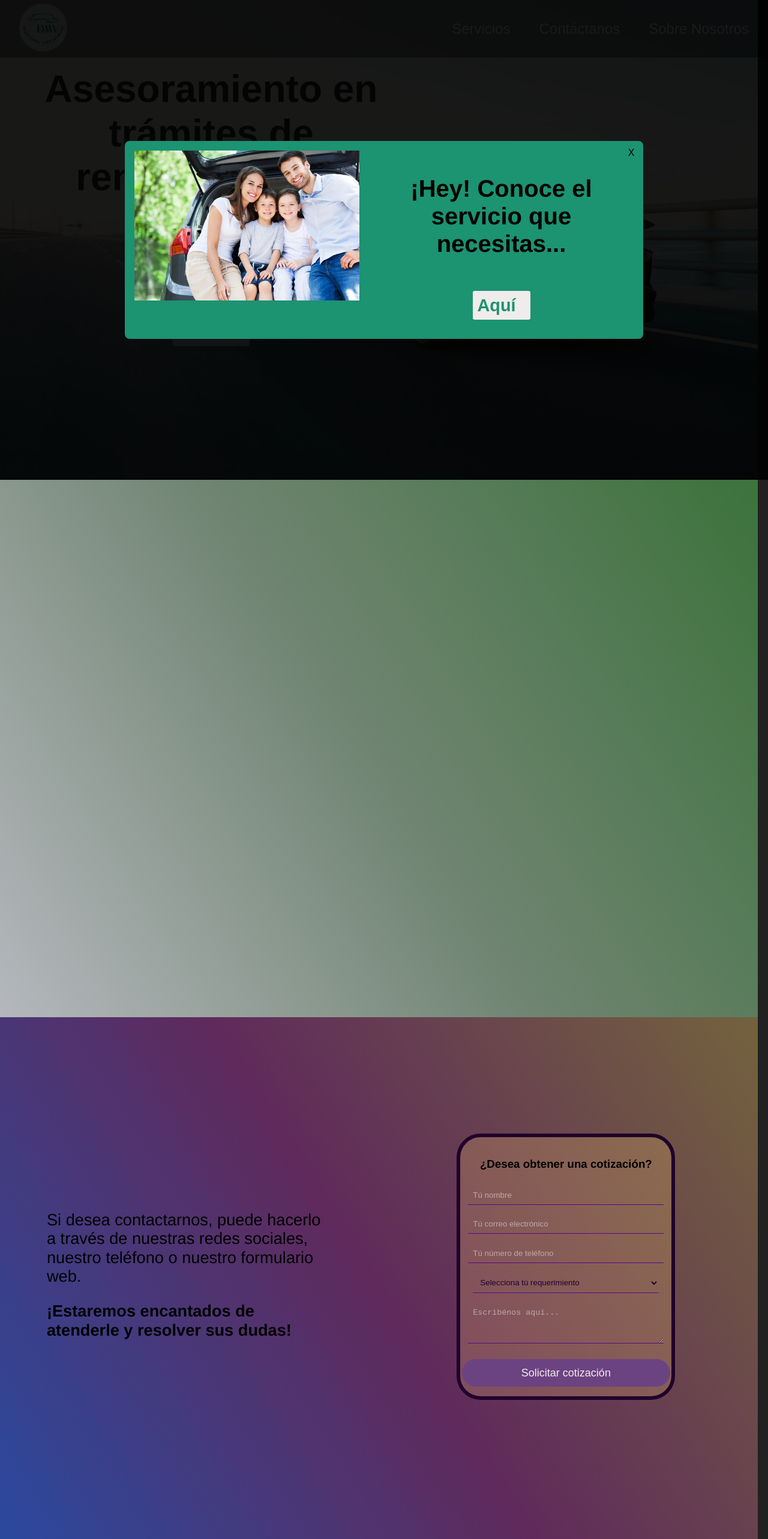
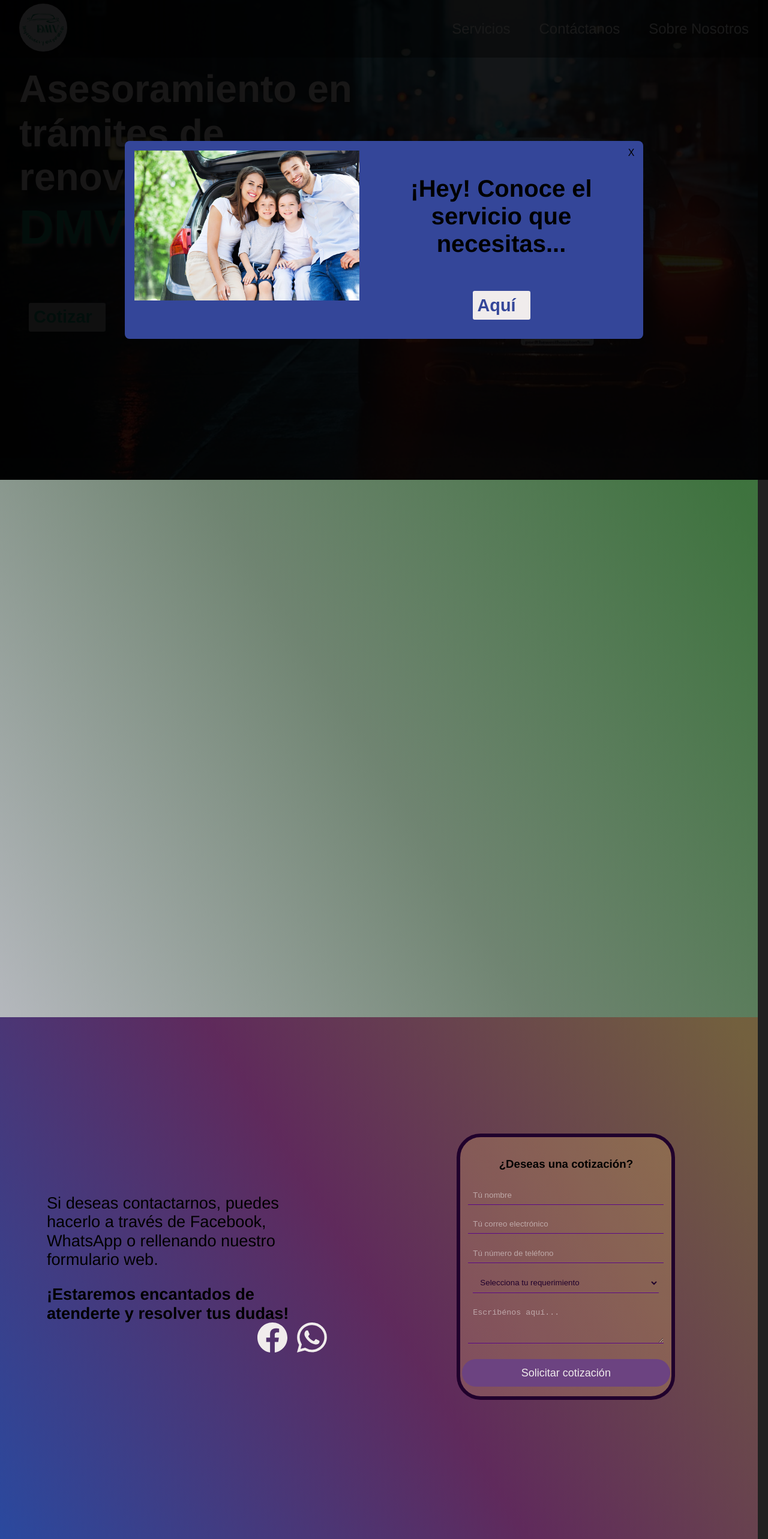
Before and after one commit to LeonardoMontilla74/dmv, a Next.js app: page / in a window 1280 px wide. Shown: the top 2566 px of the page at 60% size. Built offline with nearby package versions, Linux system fonts and the light colour scheme.

Commit message:
Cambios en el diseño

```diff
--- a/app/globals.css
+++ b/app/globals.css
@@ -4,7 +4,8 @@
   --color-letter: #f0ecec;
 
   /* ----------- Welcome ------------ */
-  --background-card: #1C9371;
+  --background-card: #344699;
+  --color-logo: #1C9371;
 
   /* ----------- form ------------ */
   --background-form: #20002c;
--- a/components/About.tsx
+++ b/components/About.tsx
@@ -10,12 +10,12 @@ export default function About() {
       <section className={styles.container}>
         <div className={styles.cardAbout}>
           <p>Somos una empresa que ofrece servicios de asesoría sobre seguros, dmv, inspecciones
-            y placas temporales en Estados Unidos. . Nos enorgullece ofrecer un servicio
+            y placas temporales en Estados Unidos. Nos enorgullece ofrecer un servicio
             personalizado y adaptado a las necesidades individuales de cada cliente.
             Contamos con un equipo de profesionales capacitados y con experiencia en el sector,
             que le brindarán la mejor atención y solución a sus
-            necesidades. Nuestra misión es ayudarle a proteger su patrimonio y su tranquilidad,
-            ofreciéndole las mejores opciones de cobertura y precio. Estamos comprometidos con la
+            necesidades. Nuestra misión es ayudarte a proteger tu patrimonio y tu tranquilidad,
+            ofreciéndote las mejores opciones de cobertura y precio. Estamos comprometidos con la
             calidad, la honestidad y la satisfacción de nuestros clientes.
           </p>
         </div>
--- a/components/Contact.tsx
+++ b/components/Contact.tsx
@@ -1,3 +1,5 @@
+import { BsFacebook, BsWhatsapp } from 'react-icons/bs';
+import Link from 'next/link';
 import styles from './Pages.module.css';
 import Form from './Form';
 
@@ -10,11 +12,29 @@ export default function Contact() {
 
       <section className={styles.container}>
         <div className={styles.cardContact}>
-          <p>Si desea contactarnos,
-            puede hacerlo a través de nuestras redes sociales,
-            nuestro teléfono o nuestro formulario web.
+          <p>Si deseas contactarnos,
+            puedes hacerlo a través de Facebook,
+            WhatsApp o rellenando nuestro formulario web.
           </p>
-          <strong>¡Estaremos encantados de atenderle y resolver sus dudas!</strong>
+          <strong>¡Estaremos encantados de atenderte y resolver tus dudas!</strong>
+
+          <div className={styles.socialRed}>
+            <Link
+              href='https://www.facebook.com/profile.php?id=61552049453742'
+              className={styles.link}
+            >
+              <BsFacebook size={50} />
+            </Link>
+
+            <Link
+              href='+584166759414'
+              type='tel'
+              className={styles.link}
+            >
+              <BsWhatsapp size={50} />
+            </Link>
+          </div>
+
         </div>
       </section>
 
--- a/components/Footer.tsx
+++ b/components/Footer.tsx
@@ -13,7 +13,6 @@ export default function Footer() {
         </li>
         <li>
           <Link href='https://www.facebook.com/profile.php?id=61552049453742'
-            target='_blank'
             className={styles.link}
           >
             <BsFacebook size={22} /> {' '}
--- a/components/Form.module.css
+++ b/components/Form.module.css
@@ -43,7 +43,7 @@
   cursor: no-drop;
 }
 
-.input {
+.input, .option {
   width: calc(100% - 10px);
   padding: 8px;
   margin-bottom: 10px;
@@ -55,7 +55,7 @@
   transition: 0.2s;
 }
 
-.input:focus {
+.input:focus, .option:focus {
   border: node;
   border-bottom: 1px solid var(--background-button);
   background-color: transparent;
@@ -64,6 +64,10 @@
 
 .input::placeholder {
   color: var(--color-letter);
+}
+
+.option {
+  background: transparent;
 }
 
 .textarea {
--- a/components/Form.tsx
+++ b/components/Form.tsx
@@ -43,7 +43,7 @@ export default function Form() {
       <form onSubmit={handleSubmit(onSubmit)}
         className={styles.form}
       >
-        <h3>¿Desea obtener una cotización?</h3>
+        <h3>¿Deseas una cotización?</h3>
 
         <input
           type="text"
@@ -95,18 +95,24 @@ export default function Form() {
         {errors.telefono && <p className={styles.error}>{errors.telefono.message}</p>}
 
         <select
-          className={styles.input}
+          className={styles.option}
           {...register('type')}
         >
-          <option defaultValue={''} value="">Selecciona tú requerimiento</option>
           <option
-            className={styles.input}
+            defaultValue={''}
+            value=""
+            className={styles.option}
+          >
+            Selecciona tu requerimiento
+          </option>
+          <option
+            className={styles.option}
             value="aseguranza">Aseguranzas</option>
           <option
-            className={styles.input}
+            className={styles.option}
             value="sticker">Sticker</option>
           <option
-            className={styles.input}
+            className={styles.option}
             value="placas">Placas temporales</option>
         </select>
 
--- a/components/Home.module.css
+++ b/components/Home.module.css
@@ -2,7 +2,7 @@
   display: flex;
   width: 98.7vw;
   height: 100vh;
-  background: url('../public/ferrari.jpg');
+  background: url('../public/porsche.jpg');
   background-repeat: no-repeat;
   background-size: cover;
   justify-content: flex-start;
@@ -13,20 +13,21 @@
   height: 26rem;
   margin: 2rem;
   margin-top: 3rem;
-  text-align: center;
+  text-align: left;
 }
 
 .title {
   font-size: 4rem;
   font-weight: 800;
-  color: #292828;
+  color: var(--color-letter);
+  text-shadow: 0px 5px 5px #292828;
 }
 
 .strong {
   font-size: 5rem;
   font-weight: 800;
-  color: #1C9371;
-  text-shadow: 0px 10px 10px #292828;
+  color: var(--color-logo);
+  text-shadow: 0px 5px 5px #797070;
 }
 
 .buttonCotizar {
@@ -37,11 +38,11 @@
   font-size: 1.8rem;
   font-weight: bold;
   width: 8rem;
-  height: 4.5rem;
+  height: 3rem;
   padding: 0.5rem;
   margin: 1rem;
   background-color: rgba(253, 252, 252, 0.6);
-  color: var(--background-card);
+  color: var(--color-logo);
   border: none;
   border-radius: 0.2rem;
   cursor: pointer;
@@ -50,11 +51,11 @@
 
 .arrow {
  display: none;
- font-size: 3rem;
+ font-size: 2rem;
 }
 
 .buttonCotizar:hover {
-  width: 11rem;
+  width: 10rem;
   background-color: rgba(206, 255, 206, 0.8);
   box-shadow: 0px 0px 15px 0px  rgba(253, 252, 252, 0.8);
   .arrow{
--- a/components/Navbar.module.css
+++ b/components/Navbar.module.css
@@ -34,6 +34,10 @@
   transition: ease-in-out 300ms;
 }
 
+.link:current {
+  border-bottom: solid 0.3rem var(--color-letter);
+}
+
 .logo {
   margin: 2rem;
   border-radius: 999px;
--- a/components/Navbar.tsx
+++ b/components/Navbar.tsx
@@ -7,7 +7,7 @@ export default function Navbar() {
   return (
     <nav className={styles.navbar}>
       <Link
-        href='/'
+        href='#home'
       >
         <Image
           src={logo}
@@ -22,7 +22,8 @@ export default function Navbar() {
         <li>
           <Link
             href='#services'
-            className={styles.link}>
+            className={styles.link}
+          >
             Servicios
           </Link>
         </li>
--- a/components/Pages.module.css
+++ b/components/Pages.module.css
@@ -50,6 +50,24 @@
   margin: 1rem;
 }
 
+.socialRed {
+  display: flex;
+  flex-direction: row;
+  gap: 1rem;
+  align-items: center;
+  justify-content: center;
+}
+
+.link {
+  text-decoration: none;
+  cursor: pointer;
+  color: var(--color-letter);
+}
+
+.link:visited {
+  text-decoration: none;
+}
+
 /* ------------------ ABOUT ---------------- */
 
 .container{
```
Also changed, not shown: public/bmwOscuro.jpg (deleted).
